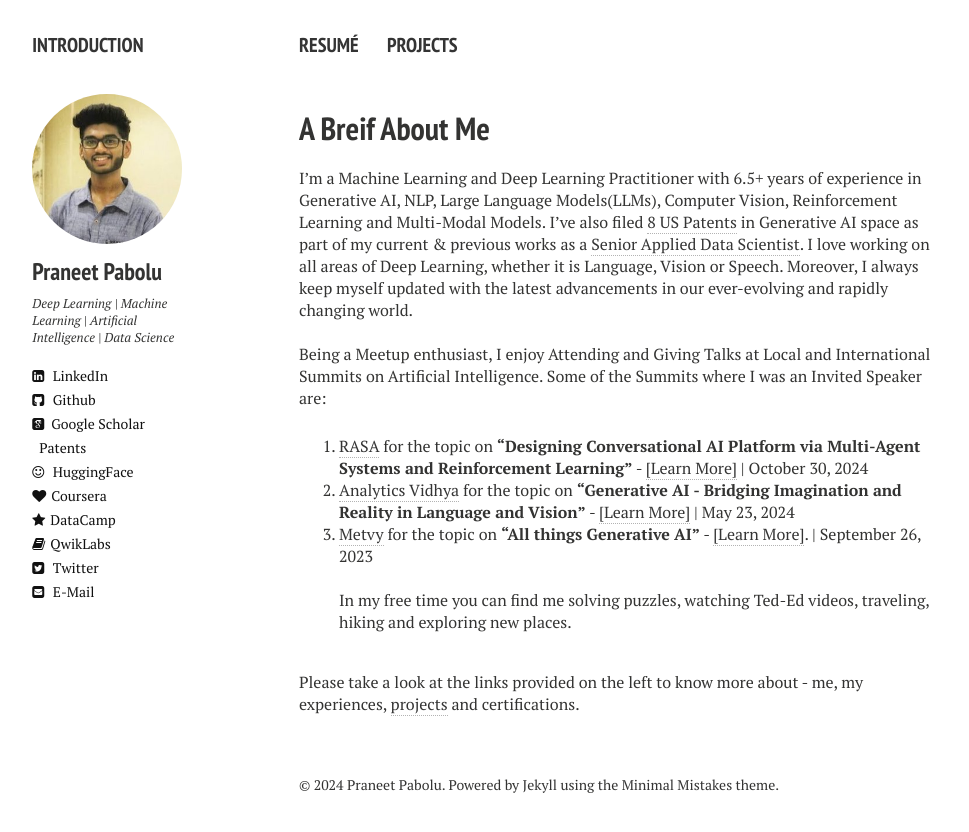
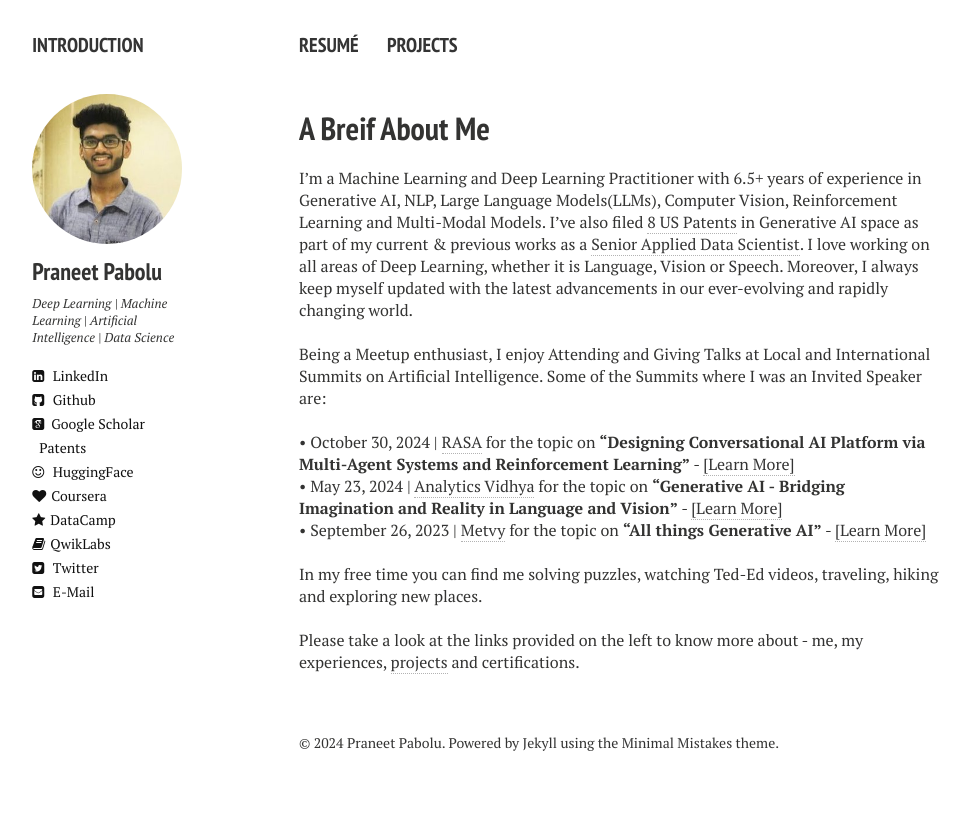
Before and after one commit to DeathReaper0965/deathreaper0965.github.io, a Jekyll site: the page built from index.md, in a window 1280 px wide. Shown: the top 832 px of the page, without its empty margins (21-990 px from the left). Built offline with Jekyll 4.4.1, drawn with Linux system fonts in a browser that asks for light colours; nearby versions of some CDN libraries; comment, search, counter and statistics services are not loaded; part of the change alters nothing that is shown.

Commit message:
minor change

```diff
--- a/index.md
+++ b/index.md
@@ -8,12 +8,10 @@ tags: [Jekyll, theme, responsive, blog, template]
 I'm a Machine Learning and Deep Learning Practitioner with 6.5+ years of experience in Generative AI, NLP, Large Language Models(LLMs), Computer Vision, Reinforcement Learning and Multi-Modal Models. I've also filed <a href="https://patents.justia.com/inventor/praneet-pabolu" target="_blank">8 US Patents</a> in Generative AI space as part of my current & previous works as a <a href="https://linkedin.com/in/deathreaper0965" target="_blank">Senior Applied Data Scientist</a>. I love working on all areas of Deep Learning, whether it is Language, Vision or Speech. Moreover, I always keep myself updated with the latest advancements in our ever-evolving and rapidly changing world.
 
 <br />
-Being a Meetup enthusiast, I enjoy Attending and Giving Talks at Local and International Summits on Artificial Intelligence. Some of the Summits where I was an Invited Speaker are:
-1. <a href="https://rasa.com/">RASA</a> for the topic on <b>"Designing Conversational AI Platform via Multi-Agent Systems and Reinforcement Learning"</b> - <a href="https://calmsummit24.com/speakers/">[Learn More]</a> | October 30, 2024
-<br>
-2. <a href="https://community.analyticsvidhya.com/feed">Analytics Vidhya</a> for the topic on <b>"Generative AI - Bridging Imagination and Reality in Language and Vision"</b> - <a href="https://community.analyticsvidhya.com/c/datahour/generative-ai-bridging-imagination-and-reality-in-language-and-vision"> [Learn More]</a> | May 23, 2024
-<br>
-3. <a href="https://www.metvy.com/">Metvy</a> for the topic on <b>"All things Generative AI"</b> - <a href="https://www.linkedin.com/feed/update/urn:li:activity:7116083127827017728/">[Learn More]</a>. | September 26, 2023
+Being a Meetup enthusiast, I enjoy Attending and Giving Talks at Local and International Summits on Artificial Intelligence. Some of the Summits where I was an Invited Speaker are:<br><br>
+• October 30, 2024 | <a href="https://rasa.com/">RASA</a> for the topic on <b>"Designing Conversational AI Platform via Multi-Agent Systems and Reinforcement Learning"</b> - <a href="https://calmsummit24.com/speakers/">[Learn More]</a><br>
+• May 23, 2024 | <a href="https://community.analyticsvidhya.com/feed">Analytics Vidhya</a> for the topic on <b>"Generative AI - Bridging Imagination and Reality in Language and Vision"</b> - <a href="https://community.analyticsvidhya.com/c/datahour/generative-ai-bridging-imagination-and-reality-in-language-and-vision"> [Learn More]</a><br>
+• September 26, 2023 | <a href="https://www.metvy.com/">Metvy</a> for the topic on <b>"All things Generative AI"</b> - <a href="https://www.linkedin.com/feed/update/urn:li:activity:7116083127827017728/">[Learn More]</a>
 <br><br>
 In my free time you can find me solving puzzles, watching Ted-Ed videos, traveling, hiking and exploring new places.
 
```
